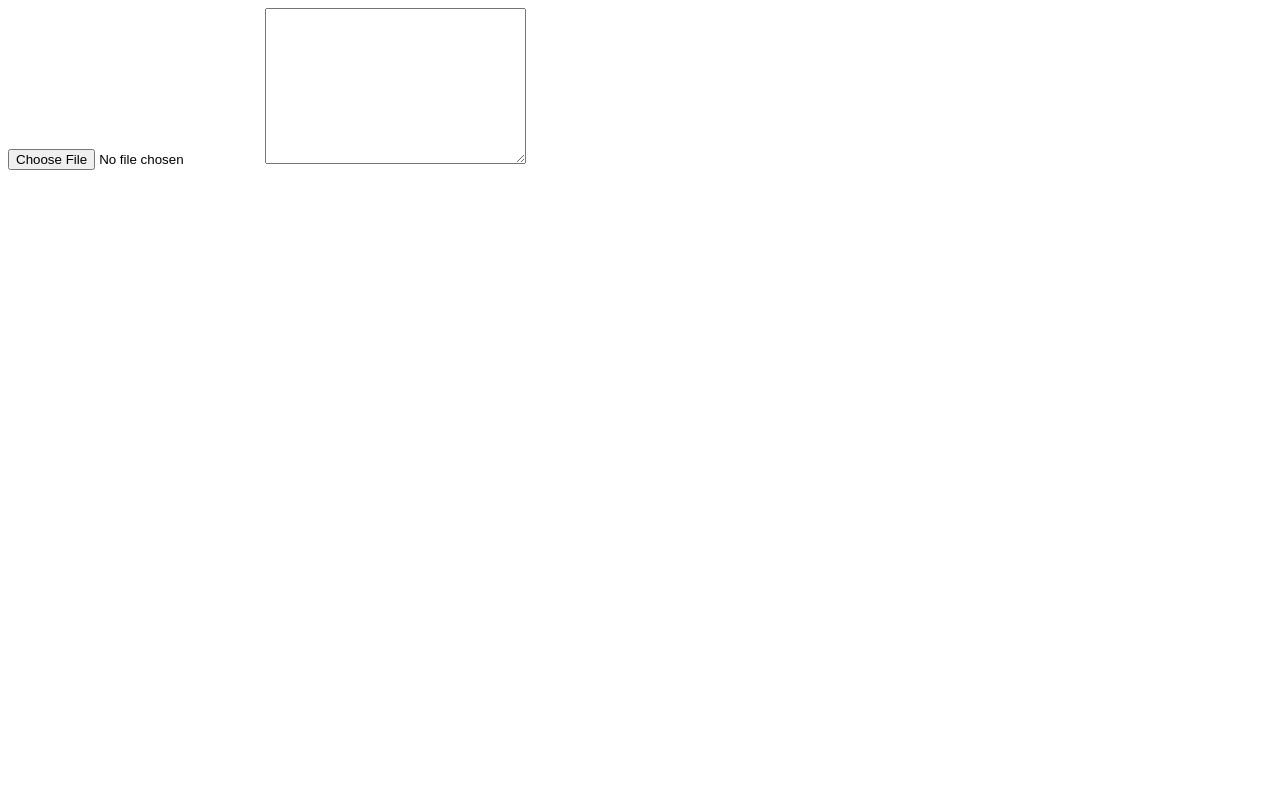
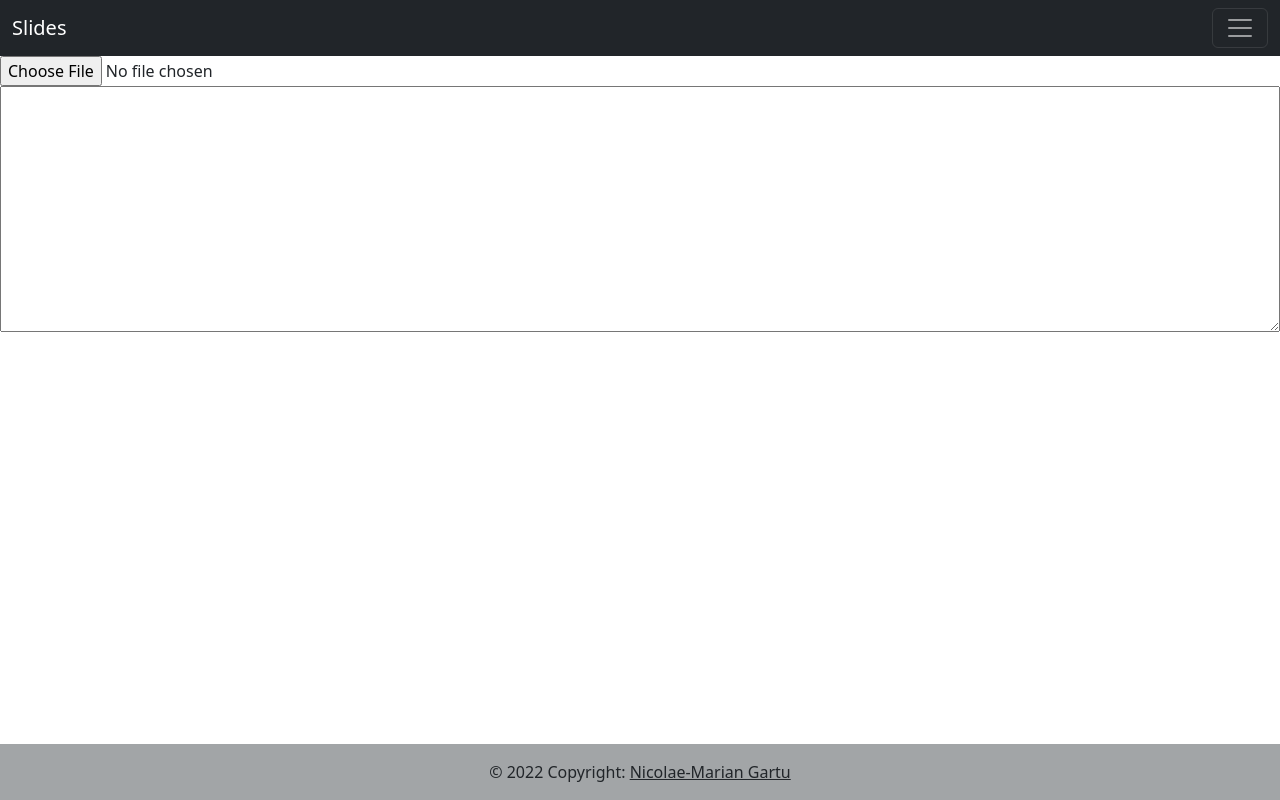
Before and after one commit to mareaaaan/slides, a plain HTML site: page index.html in a window 1280 px wide. Drawn offline with nearby package versions, Linux system fonts and the light colour scheme.

Commit message:
Add navbar and footer

```diff
--- a/index.html
+++ b/index.html
@@ -4,11 +4,38 @@
     <meta charset="UTF-8">
     <meta http-equiv="X-UA-Compatible" content="IE=edge">
     <meta name="viewport" content="width=device-width, initial-scale=1.0">
+    <link href="https://cdn.jsdelivr.net/npm/bootstrap@5.2.3/dist/css/bootstrap.min.css" rel="stylesheet" integrity="sha384-rbsA2VBKQhggwzxH7pPCaAqO46MgnOM80zW1RWuH61DGLwZJEdK2Kadq2F9CUG65" crossorigin="anonymous">
+    <script src="https://cdn.jsdelivr.net/npm/bootstrap@5.2.3/dist/js/bootstrap.bundle.min.js" integrity="sha384-kenU1KFdBIe4zVF0s0G1M5b4hcpxyD9F7jL+jjXkk+Q2h455rYXK/7HAuoJl+0I4" crossorigin="anonymous"></script>
+    <link rel="stylesheet" href="style.css">
     <script src="script.js" defer></script>
     <title>Slides</title>
 </head>
 <body>
+
+    <nav class="navbar navbar-dark bg-dark">
+        <div class="container-fluid">
+          <a class="navbar-brand" href="#">Slides</a>
+          <button class="navbar-toggler" type="button" data-bs-toggle="collapse" data-bs-target="#navbarSupportedContent" aria-controls="navbarSupportedContent" aria-expanded="false" aria-label="Toggle navigation">
+            <span class="navbar-toggler-icon"></span>
+          </button>
+          <div class="collapse navbar-collapse" id="navbarSupportedContent">
+            <ul class="navbar-nav me-auto mb-2 mb-lg-0">
+            </ul>
+          </div>
+        </div>
+      </nav>
+
     <input type="file" id="file-selector" accept=".md">
+
     <textarea name="file-contents" id="file-contents" cols="30" rows="10"></textarea>
+
+    <footer class="text-center text-lg-start">
+        <!-- Copyright -->
+        <div class="text-center p-3" style="background-color: rgba(0, 0, 0, 0.2);">
+          © 2022 Copyright:
+          <a class="text-dark" href="#">Nicolae-Marian Gartu</a>
+        </div>
+        <!-- Copyright -->
+      </footer>
 </body>
 </html>
--- /dev/null
+++ b/style.css
@@ -0,0 +1,10 @@
+body {
+    min-height: 100vh;
+    display:flex;
+    flex-direction:column;
+}
+
+footer {
+    margin-top: auto;
+    background-color: #caced1;
+}
```
